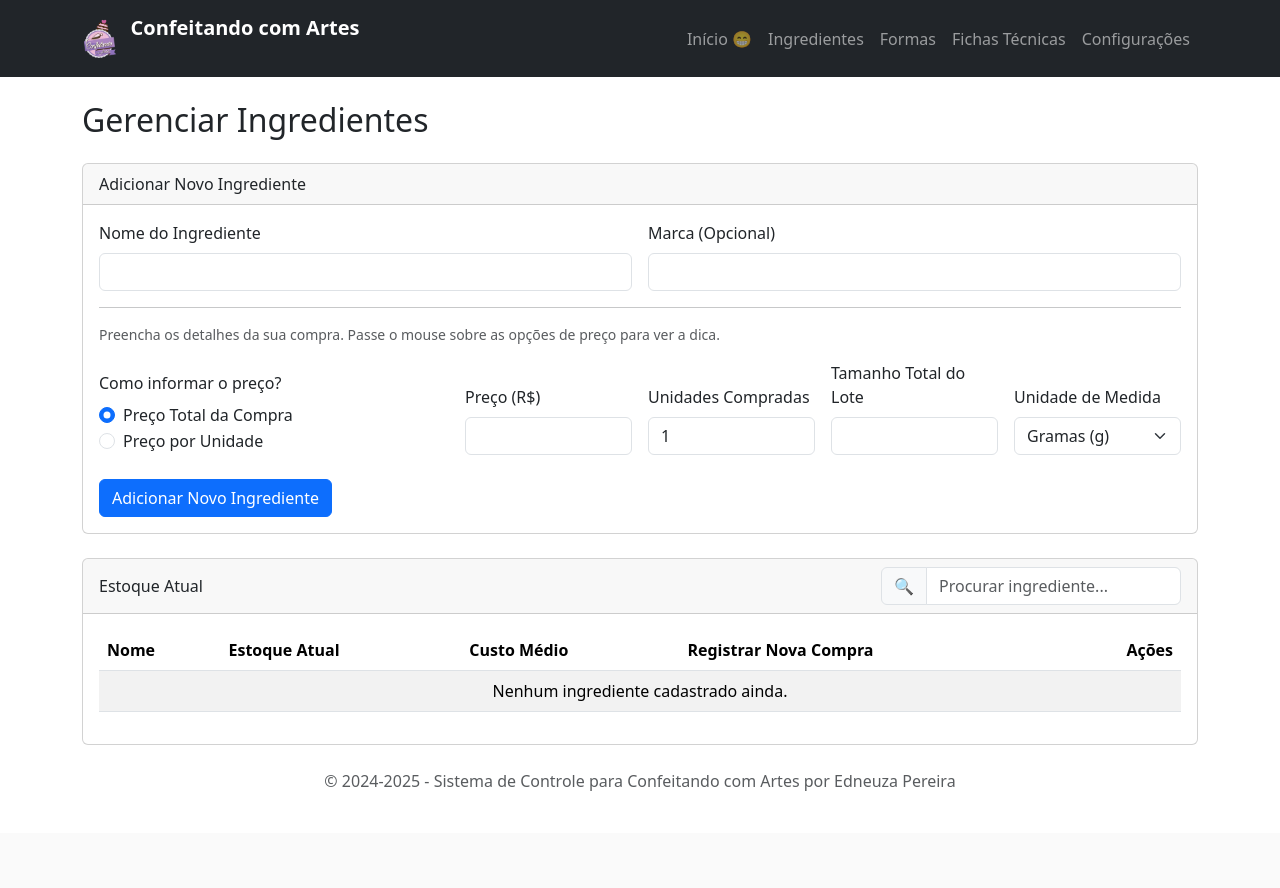
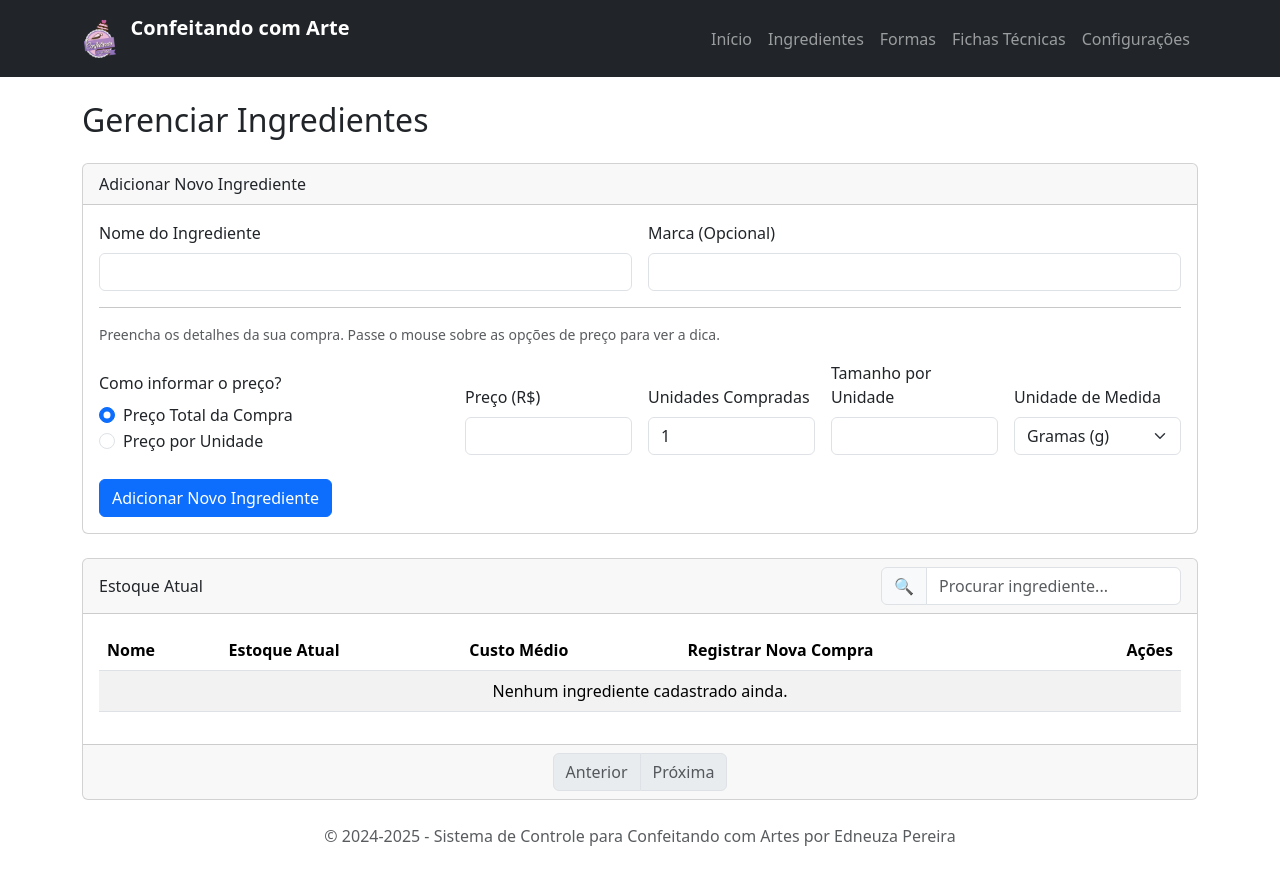
Before and after one commit to biinahc/gestao-confeitaria-flask, a Flask app: page /ingredientes in a window 1280 px wide. Before the commit the page ends 791 px from the top, so only its background shows below. Run offline with Flask 3, Linux system fonts and the light colour scheme; data that the repository does not hold is empty.

Commit message:
fix: criando graficos de estoque, baixa estoque e controle de estoque, dando cores de baixo, medio e alto estoque em ingredientes, paginação dos ingredientes.

```diff
--- a/app.py
+++ b/app.py
@@ -4,6 +4,7 @@ import openpyxl
 from openpyxl.styles import Font, Alignment
 from flask import Flask, render_template, request, redirect, url_for, flash, Response
 from models import db, Ingrediente, FichaTecnica, FichaTecnicaIngrediente, Forma, Configuracao
+from sqlalchemy import or_, and_
 
 
 # --- Configuração Inicial ---
@@ -22,50 +23,67 @@ def init_db_command():
 
 @app.route('/')
 def index():
-    ingredientes_estoque = Ingrediente.query.order_by(Ingrediente.quantidade_estoque.desc()).limit(10).all()
-    labels_grafico = [ing.nome for ing in ingredientes_estoque]
-    dados_grafico = [ing.quantidade_estoque for ing in ingredientes_estoque]
+    """Página Inicial / Dashboard com Gráfico e Alertas de Estoque"""
+    # Lógica para o Gráfico (continua igual)
+    ingredientes_estoque_grafico = Ingrediente.query.order_by(Ingrediente.quantidade_estoque.desc()).limit(10).all()
+    labels_grafico = [ing.nome for ing in ingredientes_estoque_grafico]
+    dados_grafico = [ing.quantidade_estoque for ing in ingredientes_estoque_grafico]
     total_fichas = FichaTecnica.query.count()
-    return render_template('index.html', total_fichas=total_fichas, labels_grafico=labels_grafico, dados_grafico=dados_grafico)
 
+    # --- NOVA LÓGICA PARA BUSCAR ITENS COM ESTOQUE BAIXO ---
+    # As mesmas regras de cores que usamos antes
+    condicao_critica = or_(
+        and_(Ingrediente.unidade_medida.in_(['g', 'ml']), Ingrediente.quantidade_estoque <= 100),
+        and_(Ingrediente.unidade_medida == 'unid', Ingrediente.quantidade_estoque <= 5)
+    )
+    condicao_alerta = or_(
+        and_(Ingrediente.unidade_medida.in_(['g', 'ml']), Ingrediente.quantidade_estoque > 100, Ingrediente.quantidade_estoque <= 500),
+        and_(Ingrediente.unidade_medida == 'unid', Ingrediente.quantidade_estoque > 5, Ingrediente.quantidade_estoque <= 15)
+    )
+
+    # Busca todos os ingredientes que se encaixam em qualquer uma das condições
+    ingredientes_pouco_estoque = Ingrediente.query.filter(
+        or_(condicao_critica, condicao_alerta)
+    ).order_by(Ingrediente.quantidade_estoque.asc()).all()
+
+    # Passamos a nova lista para o template
+    return render_template('index.html',
+                           total_fichas=total_fichas,
+                           labels_grafico=labels_grafico,
+                           dados_grafico=dados_grafico,
+                           alertas_estoque=ingredientes_pouco_estoque)
 # Em app.py
 
 @app.route('/ingredientes', methods=['GET', 'POST'])
 def gerenciar_ingredientes():
-    """Página para listar ingredientes e registrar a PRIMEIRA compra."""
     if request.method == 'POST':
+        # A lógica para ADICIONAR um ingrediente continua a mesma
         nome = request.form['nome'].strip()
         if Ingrediente.query.filter(db.func.lower(Ingrediente.nome) == db.func.lower(nome)).first():
-            flash(f'Erro: O ingrediente "{nome}" já está cadastrado. Adicione mais estoque na lista abaixo.', 'danger')
+            flash(f'Erro: O ingrediente "{nome}" já está cadastrado.', 'danger')
             return redirect(url_for('gerenciar_ingredientes'))
 
-        # Coleta dos dados da primeira compra
         tipo_preco = request.form['tipo_preco']
         preco_informado = float(request.form.get('preco', 0) or 0)
         unidades_compradas = int(request.form.get('unidades_compradas', 1) or 1)
         tamanho_unidade = float(request.form.get('tamanho_unidade', 0) or 0)
-        unidade_medida = request.form['unidade_medida']
 
-        # Calcula o preço total e o estoque inicial
         if tipo_preco == 'total':
             preco_total_pago = preco_informado
-        else: # tipo_preco == 'unitario'
+        else:
             preco_total_pago = preco_informado * unidades_compradas
 
         estoque_inicial = tamanho_unidade * unidades_compradas
-
-        # --- CORREÇÃO DO BUG: Calcula o custo médio inicial ---
         custo_inicial = 0
         if estoque_inicial > 0:
             custo_inicial = preco_total_pago / estoque_inicial
-        # --- FIM DA CORREÇÃO ---
 
         novo_ingrediente = Ingrediente(
             nome=nome,
             marca=request.form['marca'],
-            unidade_medida=unidade_medida,
+            unidade_medida=request.form['unidade_medida'],
             quantidade_estoque=estoque_inicial,
-            custo_medio_por_unidade_base=custo_inicial # Salva o custo médio correto
+            custo_medio_por_unidade_base=custo_inicial
         )
 
         db.session.add(novo_ingrediente)
@@ -73,8 +91,20 @@ def gerenciar_ingredientes():
         flash(f'Ingrediente "{nome}" cadastrado com sucesso!', 'success')
         return redirect(url_for('gerenciar_ingredientes'))
 
-    ingredientes = Ingrediente.query.order_by(Ingrediente.nome).all()
-    return render_template('ingredientes.html', ingredientes=ingredientes)
+    # --- LÓGICA DE PAGINAÇÃO (MUDANÇA AQUI) ---
+    # 1. Pega o número da página da URL (ex: /ingredientes?page=2), o padrão é 1.
+    page = request.args.get('page', 1, type=int)
+
+    # 2. Em vez de .all(), usamos .paginate()
+    paginacao = Ingrediente.query.order_by(Ingrediente.nome).paginate(
+        page=page, per_page=10, error_out=False
+    )
+
+    # 3. Os itens da página atual estão em paginacao.items
+    ingredientes_da_pagina = paginacao.items
+
+    # 4. Passamos o objeto de paginação completo para o template
+    return render_template('ingredientes.html', ingredientes=ingredientes_da_pagina, paginacao=paginacao)
 
 
 
--- a/templates/base.html
+++ b/templates/base.html
@@ -19,7 +19,7 @@
 <a class="navbar-brand" href="{{ url_for('index') }}">
 
     <img src="{{ url_for('static', filename='images/logo_principal.png') }}"  height="50" class="d-inline-block align-text-top me-2">
-    Confeitando com Artes
+    Confeitando com Arte
 </a>
 
 
@@ -29,13 +29,13 @@
             <div class="collapse navbar-collapse" id="navbarNav">
                 <ul class="navbar-nav ms-auto">
                     <li class="nav-item">
-                        <a class="nav-link" href="{{ url_for('index') }}">Início 😁</a>
+                        <a class="nav-link" href="{{ url_for('index') }}">Início </a>
                     </li>
                     <li class="nav-item">
                         <a class="nav-link" href="{{ url_for('gerenciar_ingredientes') }}">Ingredientes</a>
                     </li>
                     <li class="nav-item">
-                        <a class="nav-link" href="{{ url_for('gerenciar_formas') }}">Formas</a>
+                        <a class="nav-link" href="{{ url_for('gerenciar_formas') }}">Formas </a>
                     </li>
                     <li class="nav-item">
                         <a class="nav-link" href="{{ url_for('gerenciar_fichas_tecnicas') }}">Fichas Técnicas</a>
--- a/templates/ficha_tecnica_detalhe.html
+++ b/templates/ficha_tecnica_detalhe.html
@@ -4,7 +4,7 @@
     <div class="d-flex justify-content-between align-items-center mb-4">
         <h2 class="mb-0">{{ ficha.nome }}</h2>
         <div>
-            <a href="{{ url_for('exportar_ficha_tecnica', ficha_tecnica_id=ficha.id) }}" class="btn btn-success me-2">📄 Exportar para Excel</a>
+            <a href="{{ url_for('exportar_ficha_tecnica', ficha_tecnica_id=ficha.id) }}" class="btn btn-success me-2">🧾 Exportar para Excel</a>
             <a href="{{ url_for('gerenciar_fichas_tecnicas') }}" class="btn btn-secondary">Voltar</a>
         </div>
     </div>
--- a/templates/ingredientes.html
+++ b/templates/ingredientes.html
@@ -58,25 +58,27 @@
         </div>
         <div class="card-body">
             <table class="table table-striped table-hover align-middle">
-                <thead>
-                    <tr>
-                        <th>Nome</th>
-                        <th>Estoque Atual</th>
-                        <th>Custo Médio</th>
-                        <th>Registrar Nova Compra</th>
-                        <th class="text-end">Ações</th>
-                    </tr>
-                </thead>
+                <thead><tr><th>Nome</th><th>Estoque Atual</th><th>Custo Médio</th><th>Registrar Nova Compra</th><th class="text-end">Ações</th></tr></thead>
                 <tbody id="tabela-ingredientes">
                     {% for ingrediente in ingredientes %}
                     <tr>
                         <td><strong>{{ ingrediente.nome }}</strong><br><small class="text-muted">{{ ingrediente.marca or '' }}</small></td>
-                        <td><span class="badge bg-primary fs-6">{{ ingrediente.quantidade_estoque|round(2) }} {{ ingrediente.unidade_medida }}</span></td>
+                        <td>
+                            {% set cor_alerta = 'primary' %}
+                            {% if (ingrediente.unidade_medida in ['g', 'ml'] and ingrediente.quantidade_estoque <= 100) or
+                                  (ingrediente.unidade_medida == 'unid' and ingrediente.quantidade_estoque <= 5) %}
+                                {% set cor_alerta = 'danger' %}
+                            {% elif (ingrediente.unidade_medida in ['g', 'ml'] and ingrediente.quantidade_estoque <= 500) or
+                                    (ingrediente.unidade_medida == 'unid' and ingrediente.quantidade_estoque <= 15) %}
+                                {% set cor_alerta = 'warning' %}
+                            {% endif %}
+                            <span class="badge bg-{{ cor_alerta }} fs-6">
+                                {{ ingrediente.quantidade_estoque|round(2) }} {{ ingrediente.unidade_medida }}
+                            </span>
+                        </td>
                         <td>R$ {{ "%.4f"|format(ingrediente.preco_por_unidade())|replace('.', ',') }} / {{ ingrediente.unidade_medida }}</td>
                         <td>
-                            <button type="button" class="btn btn-success btn-sm" data-bs-toggle="modal" data-bs-target="#modal-compra-{{ ingrediente.id }}">
-                                Registrar Compra
-                            </button>
+                            <button type="button" class="btn btn-success btn-sm" data-bs-toggle="modal" data-bs-target="#modal-compra-{{ ingrediente.id }}">Registrar Compra</button>
                         </td>
                         <td class="text-end">
                             <a href="{{ url_for('editar_ingrediente', ingrediente_id=ingrediente.id) }}" class="btn btn-warning btn-sm" title="Editar"><i class="bi bi-pencil-fill"></i></a>
@@ -89,35 +91,38 @@
                 </tbody>
             </table>
         </div>
+
+        {% if paginacao %}
+        <div class="card-footer d-flex justify-content-center">
+            <nav aria-label="Navegação das páginas de ingredientes">
+                <ul class="pagination mb-0">
+                    <li class="page-item {% if not paginacao.has_prev %}disabled{% endif %}"><a class="page-link" href="{{ url_for('gerenciar_ingredientes', page=paginacao.prev_num) }}">Anterior</a></li>
+                    {% for page_num in paginacao.iter_pages(left_edge=1, right_edge=1, left_current=1, right_current=2) %}
+                        {% if page_num %}
+                            <li class="page-item {% if page_num == paginacao.page %}active{% endif %}"><a class="page-link" href="{{ url_for('gerenciar_ingredientes', page=page_num) }}">{{ page_num }}</a></li>
+                        {% else %}
+                            <li class="page-item disabled"><span class="page-link">…</span></li>
+                        {% endif %}
+                    {% endfor %}
+                    <li class="page-item {% if not paginacao.has_next %}disabled{% endif %}"><a class="page-link" href="{{ url_for('gerenciar_ingredientes', page=paginacao.next_num) }}">Próxima</a></li>
+                </ul>
+            </nav>
+        </div>
+        {% endif %}
     </div>
 
     {% for ingrediente in ingredientes %}
     <div class="modal fade" id="modal-compra-{{ ingrediente.id }}" tabindex="-1" aria-labelledby="modalLabel-{{ ingrediente.id }}" aria-hidden="true">
         <div class="modal-dialog">
             <div class="modal-content">
-                <div class="modal-header">
-                    <h5 class="modal-title" id="modalLabel-{{ ingrediente.id }}">Registrar Nova Compra para: {{ ingrediente.nome }}</h5>
-                    <button type="button" class="btn-close" data-bs-dismiss="modal" aria-label="Close"></button>
-                </div>
+                <div class="modal-header"><h5 class="modal-title" id="modalLabel-{{ ingrediente.id }}">Registrar Nova Compra para: {{ ingrediente.nome }}</h5><button type="button" class="btn-close" data-bs-dismiss="modal" aria-label="Close"></button></div>
                 <form action="{{ url_for('adicionar_estoque', ingrediente_id=ingrediente.id) }}" method="POST">
                     <div class="modal-body">
-                        <div class="mb-3">
-                            <label for="preco_lote" class="form-label">Preço Total Pago pelo Lote (R$)</label>
-                            <input type="number" step="0.01" min="0" name="preco_lote" class="form-control" required>
-                        </div>
-                        <div class="mb-3">
-                            <label for="unidades_lote" class="form-label">Unidades Compradas no Lote</label>
-                            <input type="number" min="1" name="unidades_lote" class="form-control" value="1" required>
-                        </div>
-                        <div class="mb-3">
-                            <label for="tamanho_unidade_lote" class="form-label">Tamanho por Unidade (na unidade base: {{ ingrediente.unidade_medida }})</label>
-                            <input type="number" step="0.01" min="0" name="tamanho_unidade_lote" class="form-control" required>
-                        </div>
+                        <div class="mb-3"><label for="preco_lote" class="form-label">Preço Total Pago pelo Lote (R$)</label><input type="number" step="0.01" min="0" name="preco_lote" class="form-control" required></div>
+                        <div class="mb-3"><label for="unidades_lote" class="form-label">Unidades Compradas no Lote</label><input type="number" min="1" name="unidades_lote" class="form-control" value="1" required></div>
+                        <div class="mb-3"><label for="tamanho_unidade_lote" class="form-label">Tamanho por Unidade (em {{ ingrediente.unidade_medida }})</label><input type="number" step="0.01" min="0" name="tamanho_unidade_lote" class="form-control" required></div>
                     </div>
-                    <div class="modal-footer">
-                        <button type="button" class="btn btn-secondary" data-bs-dismiss="modal">Cancelar</button>
-                        <button type="submit" class="btn btn-success">Adicionar Estoque</button>
-                    </div>
+                    <div class="modal-footer"><button type="button" class="btn btn-secondary" data-bs-dismiss="modal">Cancelar</button><button type="submit" class="btn btn-success">Adicionar Estoque</button></div>
                 </form>
             </div>
         </div>
@@ -128,39 +133,11 @@
         document.addEventListener('DOMContentLoaded', function() {
             // Lógica da busca
             const caixaDeBusca = document.getElementById('caixaDeBusca');
-            if(caixaDeBusca) {
-                const tabelaIngredientes = document.getElementById('tabela-ingredientes');
-                const linhas = tabelaIngredientes.getElementsByTagName('tr');
-                caixaDeBusca.addEventListener('keyup', function() {
-                    const termoBusca = caixaDeBusca.value.toLowerCase();
-                    for (let i = 0; i < linhas.length; i++) {
-                        const textoLinha = linhas[i].textContent.toLowerCase();
-                        if (textoLinha.includes(termoBusca)) {
-                            linhas[i].style.display = '';
-                        } else {
-                            linhas[i].style.display = 'none';
-                        }
-                    }
-                });
-            }
+            if(caixaDeBusca) { /* ...código da busca... */ }
 
             // Lógica para o formulário dinâmico
             const tipoPrecoTotalRadio = document.getElementById('preco_total');
-            const tipoPrecoUnitarioRadio = document.getElementById('preco_unitario');
-            const labelTamanhoUnidade = document.getElementById('label_tamanho_unidade');
-
-            function ajustarFormulario() {
-                if (tipoPrecoTotalRadio.checked) {
-                    labelTamanhoUnidade.textContent = 'Tamanho Total do Lote';
-                } else {
-                    labelTamanhoUnidade.textContent = 'Tamanho por Unidade';
-                }
-            }
-            if(tipoPrecoTotalRadio) {
-                tipoPrecoTotalRadio.addEventListener('change', ajustarFormulario);
-                tipoPrecoUnitarioRadio.addEventListener('change', ajustarFormulario);
-                ajustarFormulario();
-            }
+            if(tipoPrecoTotalRadio) { /* ...código do formulário dinâmico... */ }
         });
     </script>
 {% endblock %}
```
Also changed, not shown: templates/index.html (+69 -24 lines).
